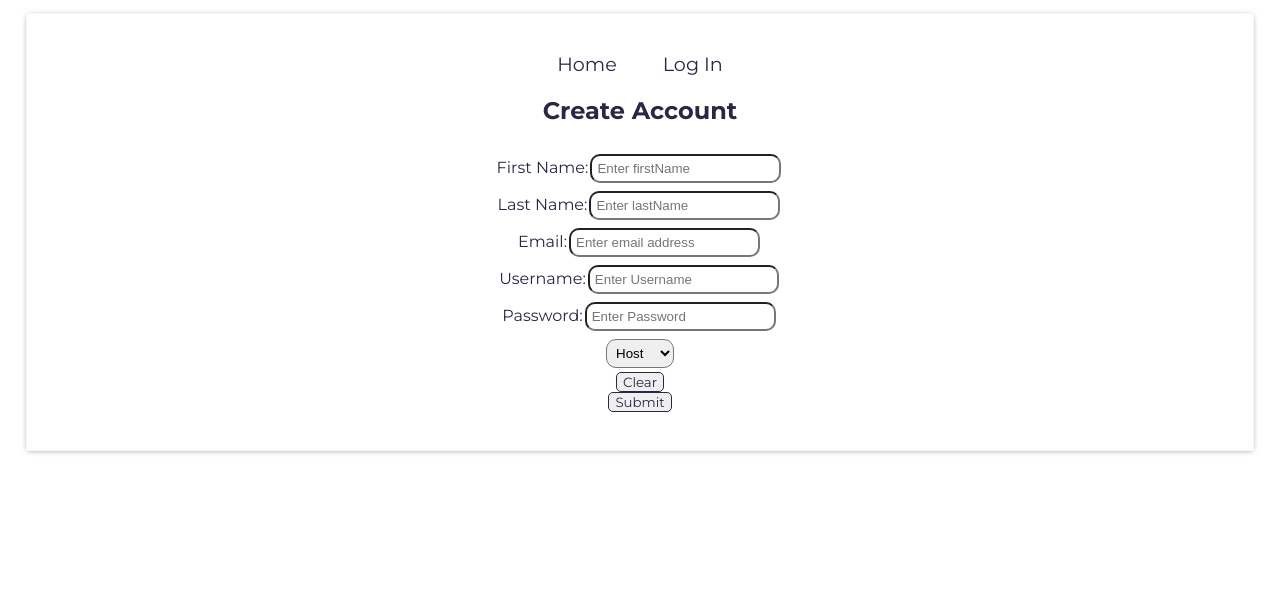
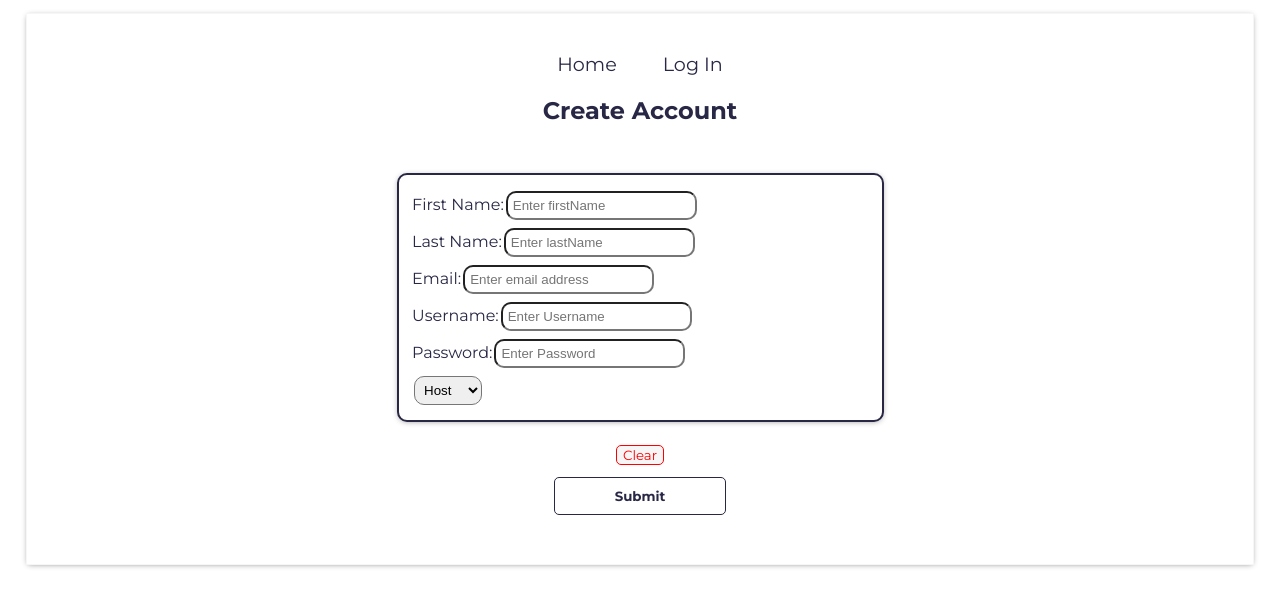
Before and after one commit to build-week-planner-potluck-7/front-end, a React (Create React App) app: page /signup in a window 1280 px wide. Shown: the top 606 px of the page. Built offline with nearby package versions, Linux system fonts and the light colour scheme.

Commit message:
added some classNames on Login, signup and attendee forms for css

```diff
--- a/src/App.css
+++ b/src/App.css
@@ -39,8 +39,8 @@ nav a:hover {
   justify-content: space-around;
   align-items: center;
   margin-top: 2%;
+}
 
-}
 
 .formLink {
   text-decoration: none;
@@ -51,6 +51,9 @@ nav a:hover {
   border: 1px solid #f6f6f6;
   box-shadow: 0px 1px 6px -2px #808080;
   width: 30%;
+}
+.formLink:hover {
+  font-weight: 600;
 }
 
 .form{
@@ -95,4 +98,6 @@ button.remove {
 
 button:hover {
   transform: scale(1.1);
+  background-color: #282846;
+  color: white;
 }
--- a/src/Components/Login.js
+++ b/src/Components/Login.js
@@ -2,7 +2,7 @@ import React, { useState } from 'react'
 import axios from "axios";
 import { useHistory, Link } from 'react-router-dom';
 
-const login = () => {
+const Login = () => {
     const initialState = {
         username: '',
         password: ''
@@ -56,10 +56,10 @@ const login = () => {
                     />
                 </label>
                 <button type='submit' className='submit'>Login</button>
-                <Link to='/signup'>Signup Now</Link>
+                <Link to='/signup' className='formLink'>Signup Now</Link>
             </form>
         </div>
     )
 }
 
-export default login
+export default Login
--- a/src/Components/Signup.js
+++ b/src/Components/Signup.js
@@ -52,6 +52,7 @@ const Signup = () => {
                 <h2>Create Account</h2>
             </div>
           <form onSubmit={handleSubmit}>
+          <div className='form'>
               <label>First Name:
                 <input
                   type='text'
@@ -103,8 +104,9 @@ const Signup = () => {
                   <option >Guest</option>
                 </select>
               </label>
-              <button type='clearButton' onClick={clearForm}>Clear</button>
-              <button type='submitButton'>Submit</button>
+              </div>
+              <button type='clearButton' className='remove' onClick={clearForm}>Clear</button>
+              <button type='submitButton' className='submit' >Submit</button>
           </form>
         </div>
     )
--- a/src/Components/attendeeForm.js
+++ b/src/Components/attendeeForm.js
@@ -58,6 +58,7 @@ export default function AttendeesList(props) {
         <div className='attendees container'>
             <form id='attendees' onSubmit={onSubmit}>
             <h2>Attend our potluck</h2>
+            <div className='form'>
             <label>
                 Select an event you want to attend:
                 <select
@@ -104,9 +105,10 @@ export default function AttendeesList(props) {
                 placeholder='Email address'
                 />
             </label>
+            </div>
             {/* This form needs to be able for user to choose
                 what item they'd like to be responsible or bringing */}
-            <button type='submitButton' onSubmit={onSubmit}>Submit</button>
+            <button type='submitButton' className='submit' onSubmit={onSubmit}>Submit</button>
             </form>
         </div>
     )
--- a/src/Components/foodForm.js
+++ b/src/Components/foodForm.js
@@ -13,14 +13,14 @@ const FoodForm = () => {
 
 
     const getFood = () => {
-        axios.get('https://reqres.in/api/potluck')
+        axios.get('https://lambda-build-week.herokuapp.com/foods/1')
             .then(resp => {
-                setFood(resp.data.data)
+                setFood(resp.data)
             }).catch(err => console.error(err))
     }
 
     const postFood = newFood => {
-        axios.post('https://reqres.in/api/potluck', newFood)
+        axios.post('https://lambda-build-week.herokuapp.com/foods', newFood)
             .then(resp => {
                 setFood([ resp.data, ...food])
             }).catch(err => console.error(err))
```
